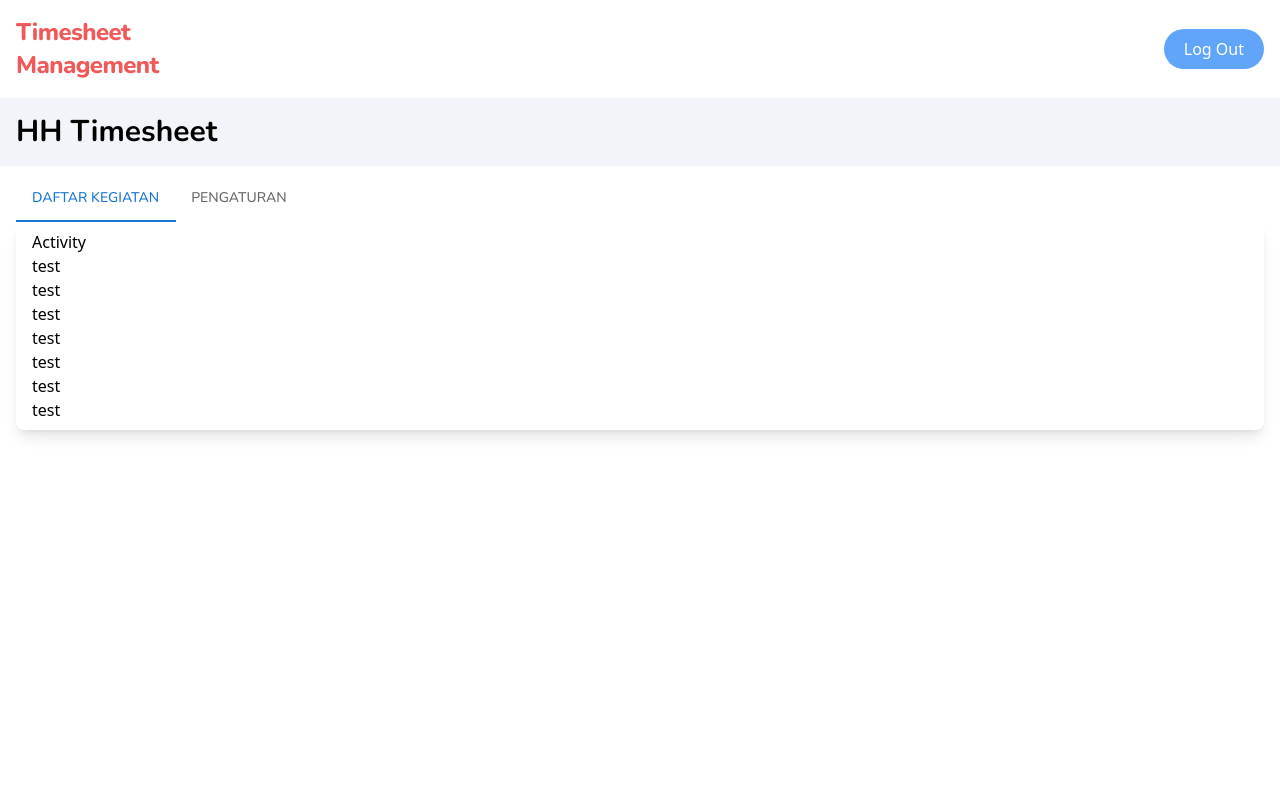
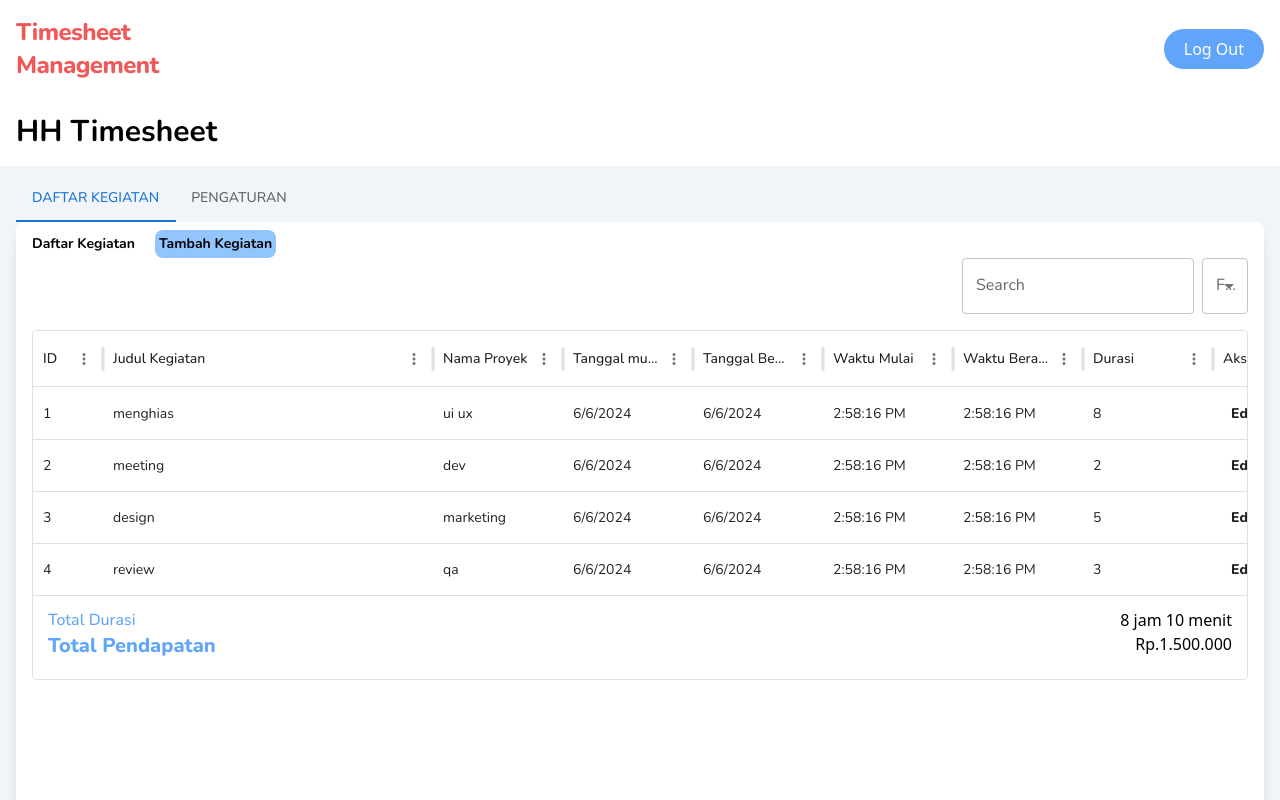
Before and after one commit to mokautsar30/Timesheet, a React (Vite) app in the folder client/dashboard/: page / in a window 1280 px wide. Shown: the top 800 px of the page. Built offline with nearby package versions, Linux system fonts and the light colour scheme.

Commit message:
feat: activity-page-layout

```diff
--- a/client/dashboard/package.json
+++ b/client/dashboard/package.json
@@ -13,6 +13,7 @@
     "@emotion/react": "^11.11.4",
     "@emotion/styled": "^11.11.5",
     "@mui/material": "^5.15.19",
+    "@mui/x-data-grid": "^7.6.2",
     "react": "^18.2.0",
     "react-dom": "^18.2.0",
     "react-router-dom": "^6.23.1"
--- /dev/null
+++ b/client/dashboard/src/components/table/ActivityTable.jsx
@@ -0,0 +1,164 @@
+import * as React from "react";
+import { DataGrid } from "@mui/x-data-grid";
+import { TextField } from "@mui/material";
+import Select from "@mui/material/Select";
+import MenuItem from "@mui/material/MenuItem";
+import InputLabel from "@mui/material/InputLabel";
+import FormControl from "@mui/material/FormControl";
+
+const columns = [
+  { field: "id", headerName: "ID", width: 70 },
+  { field: "activity", headerName: "Judul Kegiatan", width: 330 },
+  { field: "project", headerName: "Nama Proyek", width: 130 },
+  {
+    field: "startDate",
+    headerName: "Tanggal mulai",
+    width: 130,
+  },
+  {
+    field: "endDate",
+    headerName: "Tanggal Berakhir",
+    width: 130,
+  },
+  {
+    field: "startTime",
+    headerName: "Waktu Mulai",
+    width: 130,
+  },
+  {
+    field: "endTime",
+    headerName: "Waktu Berakhir",
+    width: 130,
+  },
+  {
+    field: "duration",
+    headerName: "Durasi",
+    width: 130,
+  },
+  {
+    field: "action",
+    headerName: "Aksi",
+    type: "time",
+    width: 90,
+  },
+];
+
+const rows = [
+  {
+    id: 1,
+    activity: "menghias",
+    project: "ui ux",
+    startDate: new Date().toLocaleDateString(),
+    endDate: new Date().toLocaleDateString(),
+    startTime: new Date().toLocaleTimeString(),
+    endTime: new Date().toLocaleTimeString(),
+    duration: 8,
+  },
+  {
+    id: 2,
+    activity: "meeting",
+    project: "dev",
+    startDate: new Date().toLocaleDateString(),
+    endDate: new Date().toLocaleDateString(),
+    startTime: new Date().toLocaleTimeString(),
+    endTime: new Date().toLocaleTimeString(),
+    duration: 2,
+  },
+  {
+    id: 3,
+    activity: "design",
+    project: "marketing",
+    startDate: new Date().toLocaleDateString(),
+    endDate: new Date().toLocaleDateString(),
+    startTime: new Date().toLocaleTimeString(),
+    endTime: new Date().toLocaleTimeString(),
+    duration: 5,
+  },
+  {
+    id: 4,
+    activity: "review",
+    project: "qa",
+    startDate: new Date().toLocaleDateString(),
+    endDate: new Date().toLocaleDateString(),
+    startTime: new Date().toLocaleTimeString(),
+    endTime: new Date().toLocaleTimeString(),
+    duration: 3,
+  },
+];
+
+export default function DataTable() {
+  const [searchText, setSearchText] = React.useState("");
+  const [projectFilter, setProjectFilter] = React.useState("");
+  const [filteredRows, setFilteredRows] = React.useState(rows);
+
+  React.useEffect(() => {
+    setFilteredRows(
+      rows.filter(
+        (row) =>
+          (row.activity.toLowerCase().includes(searchText.toLowerCase()) ||
+            row.project.toLowerCase().includes(searchText.toLowerCase())) &&
+          (projectFilter === "" || row.project === projectFilter)
+      )
+    );
+  }, [searchText, projectFilter]);
+
+  const deleteRow = (id) => {
+    console.log(`Deleting row with ID ${id}`);
+  };
+
+  const actionColumn = {
+    field: "action",
+    headerName: "Aksi",
+    width: 200,
+    renderCell: ({ row }) => {
+      return (
+        <div>
+          <button className=" font-extrabold px-2" onClick={() => deleteRow(row.id)}>Edit</button>
+          <button onClick={() => deleteRow(row.id)}>Delete</button>
+        </div>
+      );
+    }
+  };
+
+  return (
+    <div style={{ height: 350, width: "100%" }}>
+      <div
+        style={{
+          display: "flex",
+          justifyContent: "flex-end",
+          marginBottom: 16,
+          gap: 8,
+        }}
+      >
+        <TextField
+          label="Search"
+          variant="outlined"
+          onChange={(e) => setSearchText(e.target.value)}
+        />
+        <FormControl variant="outlined">
+          <InputLabel>Filter by Project</InputLabel>
+          <Select
+            value={projectFilter}
+            onChange={(e) => setProjectFilter(e.target.value)}
+            label="Filter by Project"
+          >
+            <MenuItem value="">All</MenuItem>
+            <MenuItem value="ui ux">UI UX</MenuItem>
+            <MenuItem value="dev">Dev</MenuItem>
+            <MenuItem value="marketing">Marketing</MenuItem>
+            <MenuItem value="qa">QA</MenuItem>
+          </Select>
+        </FormControl>
+      </div>
+      <DataGrid
+        rows={filteredRows}
+        columns={[...columns, actionColumn]}
+        hideFooter
+        pageSizeOptions={[5, 10]}
+        disableCheckboxSelection
+        disableRowSelectionOnClick
+        disableColumnSelector
+      />
+    </div>
+  );
+}
--- a/client/dashboard/src/components/topSection/Activity.jsx
+++ b/client/dashboard/src/components/topSection/Activity.jsx
@@ -1,17 +1,27 @@
 import React from "react";
+import DataTable from "../table/ActivityTable";
 
 const Activity = () => {
   return (
-    <div className="py-2 px-4 min-w-full bg-white rounded-lg shadow-lg overflow-hidden">
-      Activity
-      <div>test</div>
-      <div>test</div>
-      <div>test</div>
-      <div>test</div>
-      <div>test</div>
-      <div>test</div>
-      <div>test</div>
-    </div>
+    <>
+      <div className="py-2 px-4 min-w-full min-h-screen bg-white rounded-lg shadow-lg overflow-hidden">
+        <div className="flex items-center gap-5 mb-50">
+          <h1 className=" font-nunito font-bold text-sm">Daftar Kegiatan</h1>
+          <button className=" font-nunito font-bold bg-blue-300 rounded-lg py-1 px-1 text-sm">
+            Tambah Kegiatan
+          </button>
+        </div>
+        <DataTable />
+        <div className=" flex flex-row justify-between px-4">
+          <h2 className=" font-nunito text-blue-400 font-medium">Total Durasi</h2>
+          <h2>8 jam 10 menit</h2>
+        </div>
+        <div className=" flex flex-row justify-between px-4">
+          <h2 className=" font-nunito font-extrabold text-blue-400 text-xl">Total Pendapatan</h2>
+          <h2>Rp.1.500.000</h2>
+        </div>
+      </div>
+    </>
   );
 };
 
--- a/client/dashboard/src/components/topSection/UserSetting.jsx
+++ b/client/dashboard/src/components/topSection/UserSetting.jsx
@@ -5,7 +5,7 @@ const UserSetting = () => {
     <>
       <div className="p-56">
         <form>
-          <div className="flex w-96 flex-col space-y-5 rounded-lg border py-10 px-5 shadow-xl mx-auto">
+          <div className="flex w-96 flex-col space-y-5 rounded-lg border py-10 px-5 shadow-xl mx-auto bg-white">
             <div className="mx-auto mb-2 space-y-3">
               <h1 className=" text-3xl font-bold text-gray-700">Setting</h1>
             </div>
--- a/client/dashboard/src/components/topTabs/ColorTabs.jsx
+++ b/client/dashboard/src/components/topTabs/ColorTabs.jsx
@@ -1,19 +1,20 @@
-import * as React from 'react';
-import Tabs from '@mui/material/Tabs';
-import Tab from '@mui/material/Tab';
-import Box from '@mui/material/Box';
-import Activity from '../topSection/Activity'
-import UserSetting from '../topSection/UserSetting';
+import * as React from "react";
+import Tabs from "@mui/material/Tabs";
+import Tab from "@mui/material/Tab";
+import Box from "@mui/material/Box";
+import Activity from "../topSection/Activity";
+import UserSetting from "../topSection/UserSetting";
+import Setting from "../../pages/home/Setting";
 
 const ColorTabs = () => {
-  const [value, setValue] = React.useState('one');
+  const [value, setValue] = React.useState("one");
 
   const handleChange = (event, newValue) => {
     setValue(newValue);
   };
 
   return (
-    <Box sx={{ width: '100%' }}>
+    <Box sx={{ width: "100%" }}>
       <Tabs
         value={value}
         onChange={handleChange}
@@ -23,11 +24,10 @@ const ColorTabs = () => {
         <Tab value="one" label="Daftar Kegiatan" />
         <Tab value="two" label="Pengaturan" />
       </Tabs>
-      {value === 'one' && <Activity />}
-      {value === 'two' && <UserSetting />}
+      {value === "one" && <Activity />}
+      {value === "two" && <Setting />}
     </Box>
   );
-}
+};
 
-
-export default ColorTabs
+export default ColorTabs;
--- a/client/dashboard/src/main.jsx
+++ b/client/dashboard/src/main.jsx
@@ -7,6 +7,7 @@ import {
 import App from './App.jsx'
 import './index.css'
 import LoginPage from './pages/login/LoginPage.jsx';
+import Setting from './pages/home/Setting.jsx';
 
 const router = createBrowserRouter([
   {
@@ -17,6 +18,10 @@ const router = createBrowserRouter([
     path: "/",
     element: <App/>
   },
+  {
+    path: '/setting',
+    element: <Setting/>
+  }
 ]);
 
 
--- a/client/dashboard/src/pages/home/Homepage.jsx
+++ b/client/dashboard/src/pages/home/Homepage.jsx
@@ -6,12 +6,14 @@ const Homepage = () => {
   return (
     <>
       <Navbar />
-      <div className="flex flex-col bg-slate-100">
-        <h1 className=" text-3xl text-black font-bold px-4 py-4 font-nunito">HH Timesheet</h1>
+      <div className="flex flex-col">
+        <h1 className=" text-3xl text-black font-bold px-4 py-4 font-nunito">
+          HH Timesheet
+        </h1>
       </div>
-        <div className=" py-2 px-4 min-w-full">
-          <ColorTabs />
-        </div>
+      <div className=" py-2 px-4 min-w-full bg-slate-100 min-h-screen">
+        <ColorTabs />
+      </div>
     </>
   );
 };
--- a/client/dashboard/src/pages/home/Setting.jsx
+++ b/client/dashboard/src/pages/home/Setting.jsx
@@ -1,8 +1,11 @@
 import React from 'react'
+import UserSetting from '../../components/topSection/UserSetting'
 
 const Setting = () => {
   return (
-    <div>Setting</div>
+    <>
+      <UserSetting/>
+    </>
   )
 }
 
```
Also changed, not shown: 1 other file (tests, documents, lock files or other folders).
